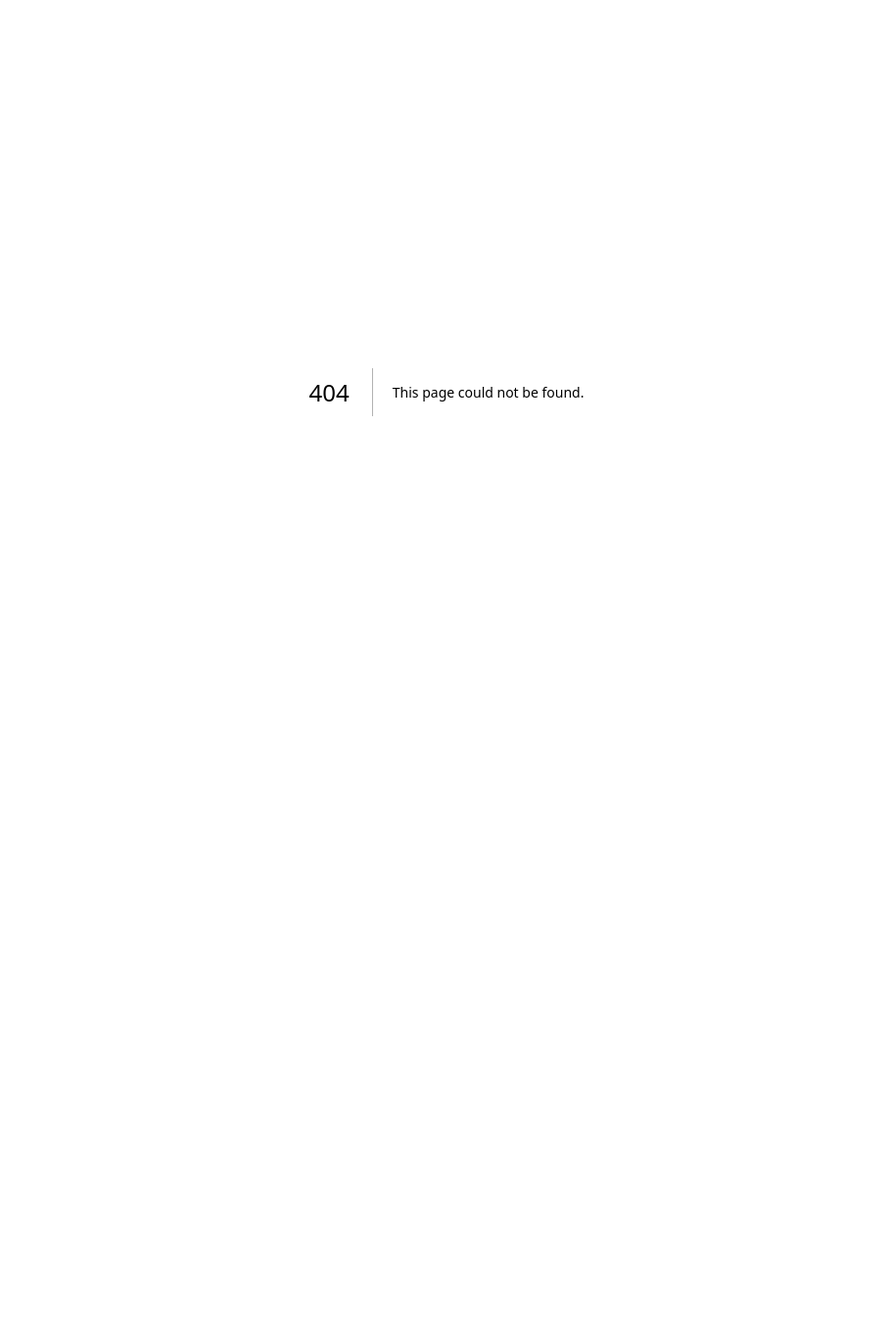
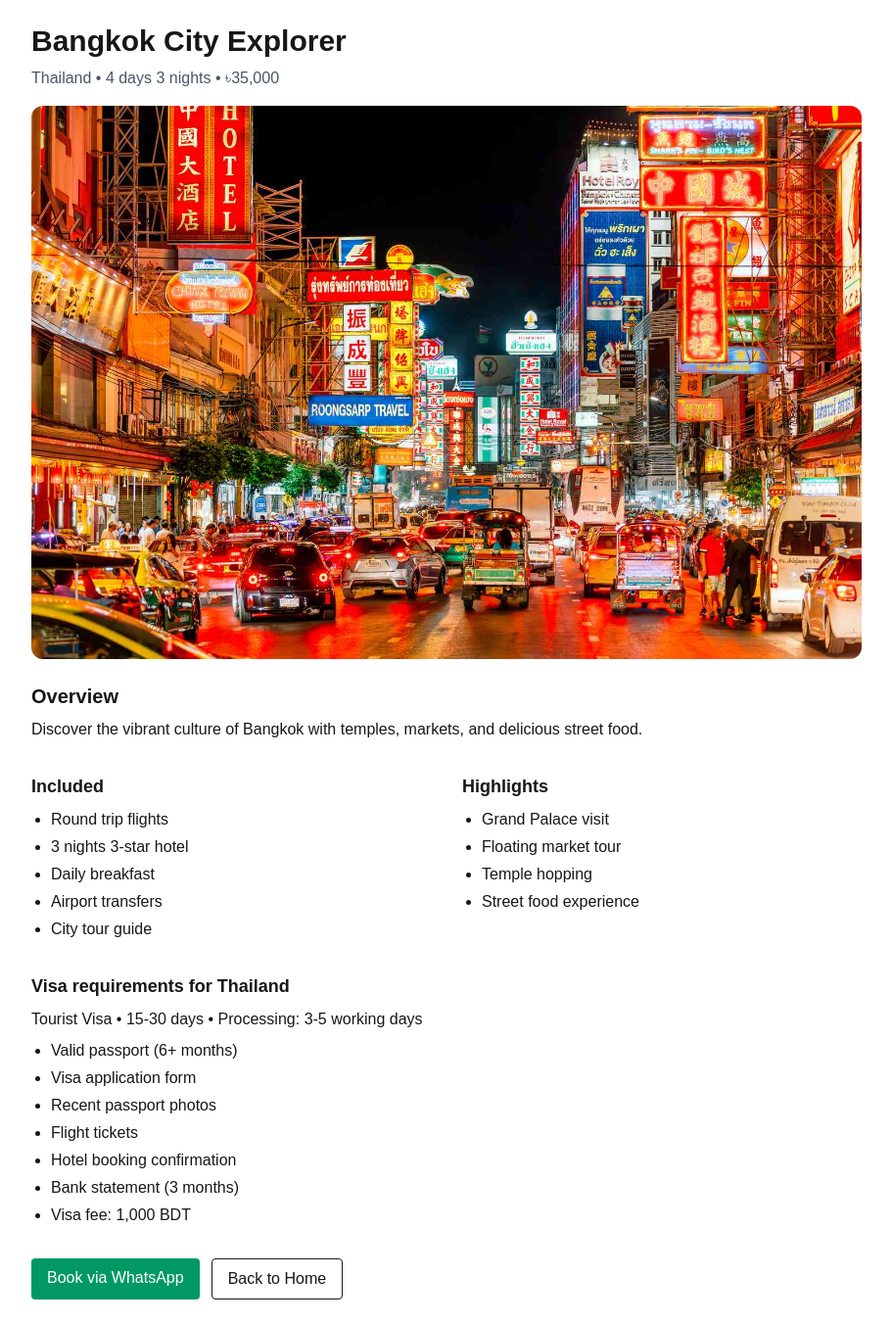
Before and after one commit to istiaq13/cholojai, a Next.js app: page /itinerary/bangkok in a window 1280 px wide. Before the commit this address had no page. Shown: the whole page at 98% size, without its empty margins (184-1095 px from the left). Before the commit the page ends 800 px from the top, so only its background shows below. Built offline with nearby package versions, Linux system fonts and the light colour scheme.

Commit message:
added itinerary page

```diff
--- /dev/null
+++ b/app/itinerary/[id]/page.tsx
@@ -0,0 +1,141 @@
+import path from "path";
+import fs from "fs/promises";
+import { notFound } from "next/navigation";
+import Link from "next/link";
+import Image from "next/image";
+
+
+type VisaInfo = {
+  type: string;
+  duration: string;
+  requirements: string[];
+  processing_time: string;
+};
+
+type Package = {
+  id: number;
+  name: string;
+  destination: string;
+  country: string;
+  budget: "low" | "medium" | "high";
+  price: number;
+  duration: string;
+  image: string;
+  description: string;
+  includes: string[];
+  highlights: string[];
+  visa_required: boolean;
+  visa_info?: VisaInfo;
+};
+
+type DataFile = { packages: Package[] };
+
+// ---- Read JSON on the server ----
+async function getData(): Promise<DataFile> {
+  const file = path.join(process.cwd(), "data", "packages.json");
+  const json = await fs.readFile(file, "utf8");
+  return JSON.parse(json) as DataFile;
+}
+
+// ---- Pre-generate the dynamic routes ----
+export async function generateStaticParams() {
+  const { packages } = await getData();
+  return packages.map((p) => ({ id: p.destination }));
+}
+
+//  Nice SEO per package
+export async function generateMetadata({ params }: { params: { id: string } }) {
+  const { packages } = await getData();
+  const pkg = packages.find((p) => p.destination === params.id);
+  if (!pkg) return {};
+  return {
+    title: `${pkg.name} – Itinerary | CholoJai`,
+    description: pkg.description,
+  };
+}
+
+// ---- Page component ----
+export default async function ItineraryPage({
+  params,
+}: {
+  params: { id: string };
+}) {
+  const { packages } = await getData();
+  const pkg = packages.find((p) => p.destination === params.id);
+  if (!pkg) notFound();
+
+  return (
+    <main className="max-w-4xl mx-auto p-6">
+      <h1 className="text-3xl font-bold mb-2">{pkg!.name}</h1>
+      <p className="text-gray-600 mb-4">
+        {pkg!.country} • {pkg!.duration} • ৳{pkg!.price.toLocaleString("en-US")}
+      </p>
+
+      <Image
+        src={pkg!.image}
+        alt={pkg!.name}
+        width={1200}
+        height={675}
+        className="rounded-xl mb-6"
+      />
+
+      <section className="space-y-2">
+        <h2 className="text-xl font-semibold">Overview</h2>
+        <p>{pkg!.description}</p>
+      </section>
+
+      <section className="grid md:grid-cols-2 gap-8 mt-8">
+        <div>
+          <h3 className="text-lg font-semibold mb-2">Included</h3>
+          <ul className="list-disc pl-5 space-y-1">
+            {pkg!.includes.map((i) => (
+              <li key={i}>{i}</li>
+            ))}
+          </ul>
+        </div>
+        <div>
+          <h3 className="text-lg font-semibold mb-2">Highlights</h3>
+          <ul className="list-disc pl-5 space-y-1">
+            {pkg!.highlights.map((h) => (
+              <li key={h}>{h}</li>
+            ))}
+          </ul>
+        </div>
+      </section>
+
+      {pkg!.visa_required && pkg!.visa_info && (
+        <section className="mt-8">
+          <h3 className="text-lg font-semibold mb-2">
+            Visa requirements for {pkg!.country}
+          </h3>
+          <p>
+            {pkg!.visa_info.type} • {pkg!.visa_info.duration} • Processing:{" "}
+            {pkg!.visa_info.processing_time}
+          </p>
+          <ul className="list-disc pl-5 mt-2 space-y-1">
+            {pkg!.visa_info.requirements.map((r) => (
+              <li key={r}>{r}</li>
+            ))}
+          </ul>
+        </section>
+      )}
+
+      <div className="flex gap-3 mt-8">
+        <Link
+          href={`https://wa.me/8801708070250?text=${encodeURIComponent(
+            `Hi! I'm interested in ${pkg!.name} (${pkg!.duration}) priced at ৳${pkg!.price}.`
+          )}`}
+          className="px-4 py-2 rounded bg-emerald-600 text-white"
+        >
+          Book via WhatsApp
+        </Link>
+        <Link href="/" className="px-4 py-2 rounded border">
+          Back to Home
+        </Link>
+      </div>
+    </main>
+  );
+}
+
+
+export const dynamic = "force-static";
```
